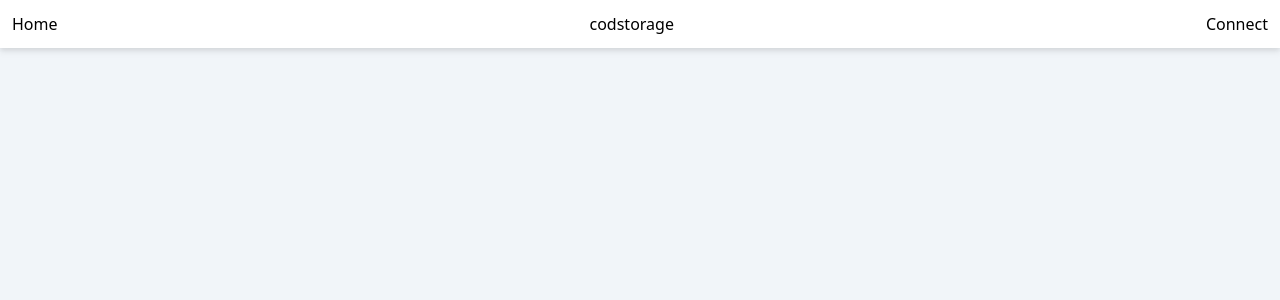
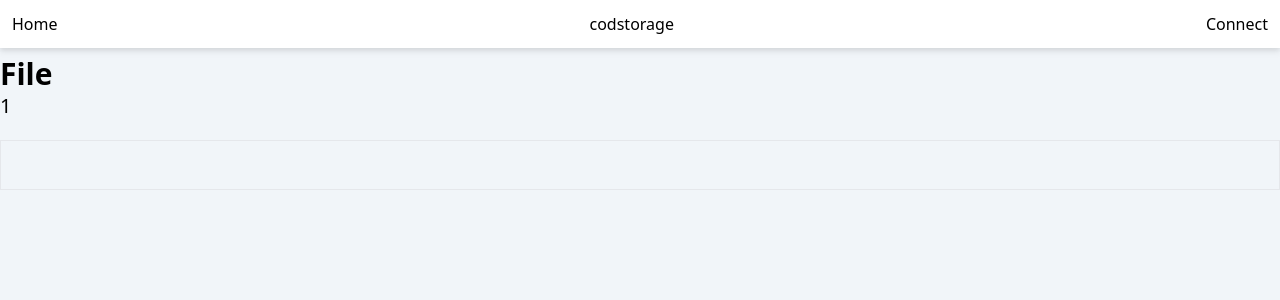
Before and after one commit to meyer1994/codstorage, a Nuxt app in the folder app/: page /files/1 in a window 1280 px wide. Shown: the top 300 px of the page. Built offline with nearby package versions, Linux system fonts and the light colour scheme; no server answers.

Commit message:
File page working

```diff
--- /dev/null
+++ b/app/pages/files/[ipfs].vue
@@ -0,0 +1,12 @@
+<script setup>
+const { params: { ipfs } } = useRoute()
+const { data } = await useApi(() => `/files/${ipfs}`)
+</script>
+
+<template>
+<div class="flex flex-col">
+  <h1 class="text-3xl font-bold"> File </h1>
+  <h2 class="text-xl font-medium"> {{ ipfs }} </h2>
+  <pre class="mt-5 p-3 border"> {{ data }} </pre>
+</div>
+</template>
--- a/app/pages/trees/[ipld].vue
+++ b/app/pages/trees/[ipld].vue
@@ -45,10 +45,14 @@ const files = computed(() => {
 
       <tr class="border-y" v-for="[name, link] of files" :key="name">
         <td class="py-1 font-mono">
-          {{ name }}
+          <NuxtLink class="hover:text-blue-800 hover:underline" :to="`/files/${link}`">
+            {{ name }}
+          </NuxtLink>
         </td>
         <td class="py-1 font-mono" :title="link">
-          {{ link }}
+          <NuxtLink class="hover:text-blue-800 hover:underline" :to="`/files/${link}`">
+            {{ link }}
+          </NuxtLink>
         </td>
       </tr>
     </tbody>
```
